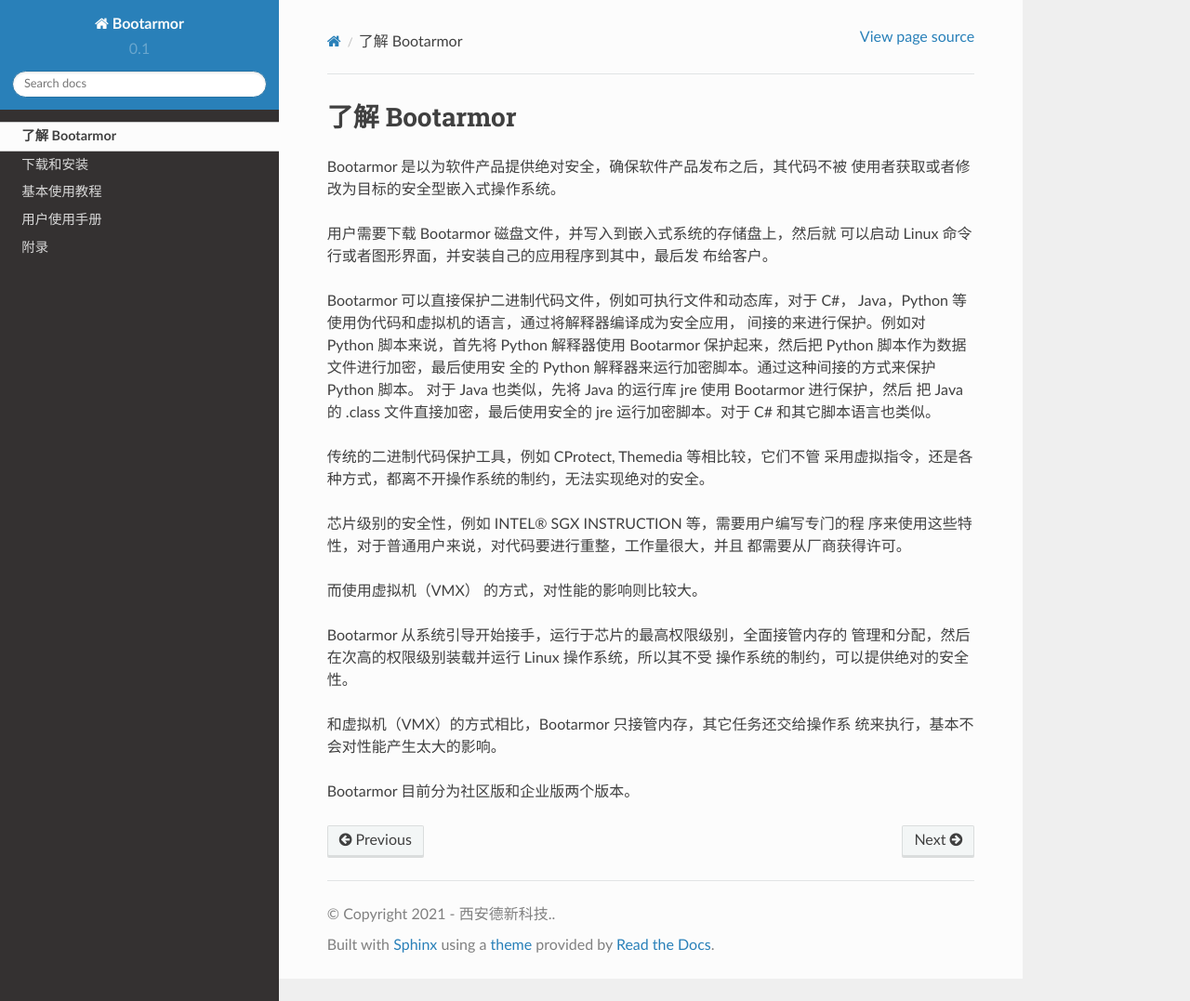
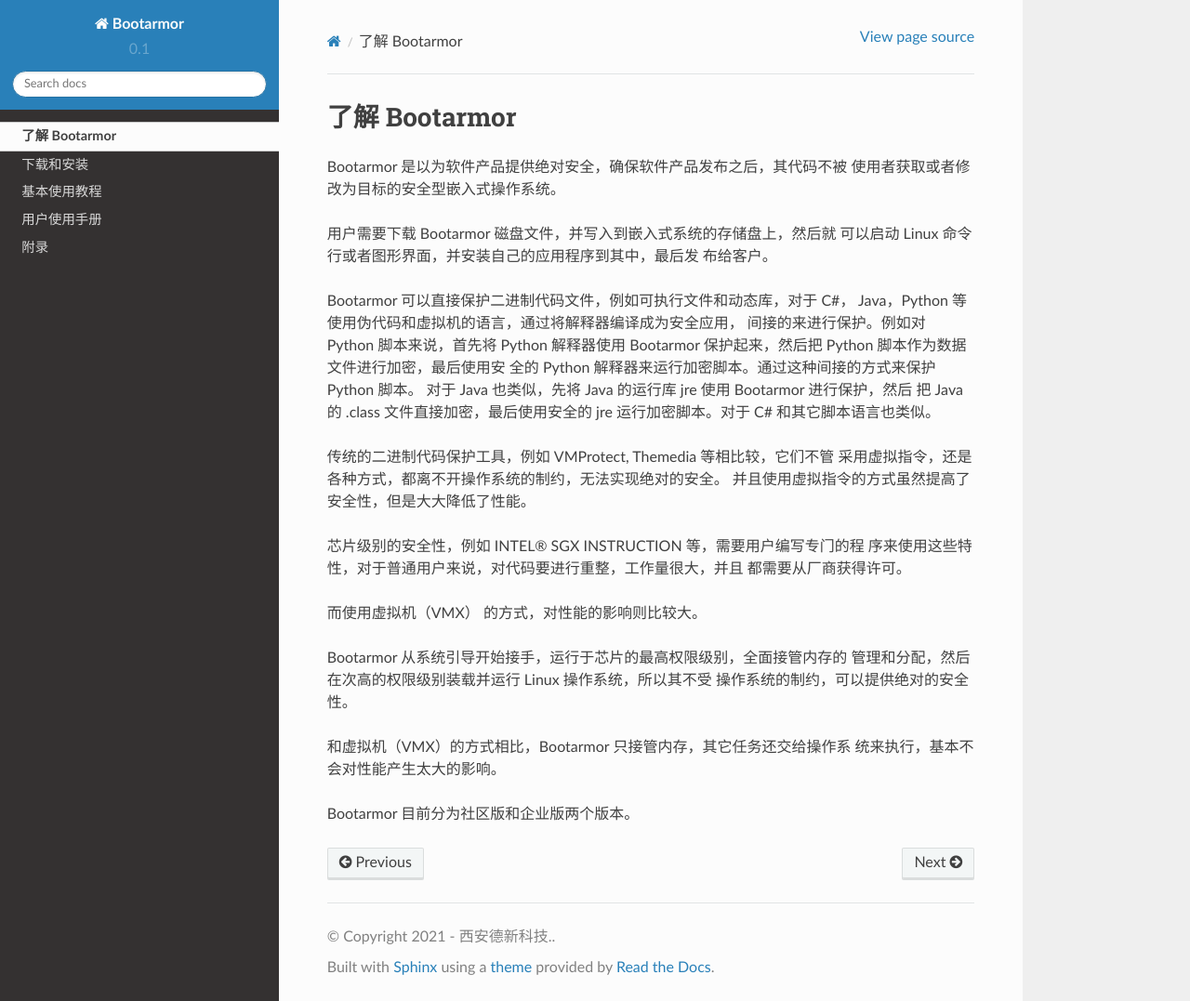
Before and after one commit to dashingsoft/btarmor-docs, a Sphinx documentation site: the page built from docs/introduction.rst, in a window 1280 px wide and 1077 px high. Shown: the whole window at 93% size. Built offline with Sphinx 7.4.7 and the Read the Docs theme 2.0.0, drawn with Linux system fonts in a browser that asks for light colours.

Commit message:
Refine doc

```diff
--- a/docs/introduction.rst
+++ b/docs/introduction.rst
@@ -17,8 +17,9 @@
 把 Java 的 .class 文件直接加密，最后使用安全的 jre 运行加密脚本。对于
 C# 和其它脚本语言也类似。
 
-传统的二进制代码保护工具，例如 CProtect, Themedia 等相比较，它们不管
+传统的二进制代码保护工具，例如 VMProtect, Themedia 等相比较，它们不管
 采用虚拟指令，还是各种方式，都离不开操作系统的制约，无法实现绝对的安全。
+并且使用虚拟指令的方式虽然提高了安全性，但是大大降低了性能。
 
 芯片级别的安全性，例如 INTEL® SGX INSTRUCTION 等，需要用户编写专门的程
 序来使用这些特性，对于普通用户来说，对代码要进行重整，工作量很大，并且
```
